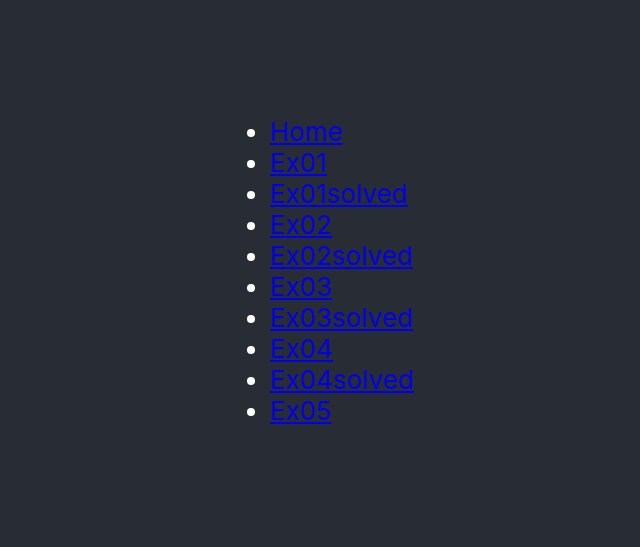
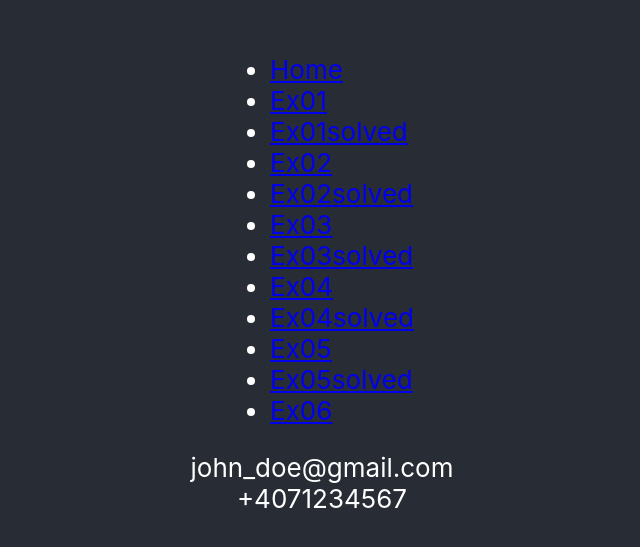
Before and after one commit to react-cluj/workshop-react, a React (Create React App) app: page /ex05solved in a window 1280 px wide. Shown: the part 129-676 px from the top of the page, without its empty margins (318-958 px from the left). Built offline with nearby package versions, Linux system fonts and the light colour scheme.

Commit message:
ex04 solution and ex05 task

```diff
--- a/src/App.js
+++ b/src/App.js
@@ -12,15 +12,13 @@ import Ex02 from './ex02/Ex02';
 import Ex03 from './ex03/Ex03';
 import Ex04 from './ex04/Ex04';
 import Ex05 from './ex05/Ex05';
-// import Ex06 from './ex06/Ex06';
-// import Ex07 from './ex07/Ex07';
+import Ex06 from './ex06/Ex06';
 import Ex01solved from './ex01/Ex01solved';
 import Ex02solved from './ex02/Ex02solved';
 import Ex03solved from './ex03/Ex03solved';
 import Ex04solved from './ex04/Ex04solved';
-// import Ex05solved from './ex05/Ex05solved';
+import Ex05solved from './ex05/Ex05solved';
 // import Ex06solved from './ex06/Ex06solved';
-// import Ex07solved from './ex07/Ex07solved';
 
 function App() {
 
@@ -58,20 +56,14 @@ function App() {
                     <li>
                         <Link to="/ex05">Ex05</Link>
                     </li>
-                    {/*<li>*/}
-                    {/*    <Link to="/ex05solved">Ex05solved</Link>*/}
-                    {/*</li>*/}
-                    {/*<li>*/}
-                    {/*    <Link to="/ex06">Ex06</Link>*/}
-                    {/*</li>*/}
+                    <li>
+                        <Link to="/ex05solved">Ex05solved</Link>
+                    </li>
+                    <li>
+                        <Link to="/ex06">Ex06</Link>
+                    </li>
                     {/*<li>*/}
                     {/*    <Link to="/ex06solved">Ex06solved</Link>*/}
-                    {/*</li>*/}
-                    {/*<li>*/}
-                    {/*    <Link to="/ex07">Ex07</Link>*/}
-                    {/*</li>*/}
-                    {/*<li>*/}
-                    {/*    <Link to="/ex07solved">Ex07solved</Link>*/}
                     {/*</li>*/}
                 </ul>
 
@@ -106,20 +98,14 @@ function App() {
                     <Route path="/ex05">
                         <Ex05 />
                     </Route>
-                    {/*<Route path="/ex05solved">*/}
-                    {/*    <Ex05solved />*/}
-                    {/*</Route>*/}
-                    {/*<Route path="/ex06">*/}
-                    {/*    <Ex06 />*/}
-                    {/*</Route>*/}
+                    <Route path="/ex05solved">
+                        <Ex05solved />
+                    </Route>
+                    <Route path="/ex06">
+                        <Ex06 />
+                    </Route>
                     {/*<Route path="/ex06solved">*/}
                     {/*    <Ex06solved />*/}
-                    {/*</Route>*/}
-                    {/*<Route path="/ex07">*/}
-                    {/*    <Ex07 />*/}
-                    {/*</Route>*/}
-                    {/*<Route path="/ex07solved">*/}
-                    {/*    <Ex07solved />*/}
                     {/*</Route>*/}
                 </Switch>
             </div>
--- a/src/ex05/Ex05solved.js
+++ b/src/ex05/Ex05solved.js
@@ -1,9 +1,13 @@
-import React from "react";
+import React, { useContext } from 'react';
+import CurrentUserContext from './CurrentUserContext';
 
 export default function Ex05solved() {
+    let currentUser = useContext(CurrentUserContext);
+
     return (
         <>
-            <h2>Ex05solved</h2>
+            <span>{currentUser.email}</span>
+            <span>{currentUser.phone}</span>
         </>
-    );
+    )
 }
--- a/src/ex06/Ex06.js
+++ b/src/ex06/Ex06.js
@@ -1,9 +1,38 @@
-import React from "react";
+import React, { useState, useEffect } from "react";
 
 export default function Ex06() {
+    /*
+        We can also make custom hooks in our apps, which make for greater re-usability.
+        Let's make a custom hook that tracks when a certain key is pressed.
+        We can use the event listeners for keydown and keyup to do this,
+        whilst setting the hooks internal state to pressed -or not pressed-
+
+    */
+    const happyEmoji = '😊', sadEmoji = '😢';
+    const happyPress = useKeyPress('h');
+    const sadPress = useKeyPress('s');
+
     return (
         <>
             <h2>Ex06</h2>
+            <div>
+                {happyPress && happyEmoji}
+                {sadPress && sadEmoji}
+            </div>
         </>
     );
 }
+
+function useKeyPress(targetKey) {
+    // State for keeping track of whether key is pressed
+    const [keyPressed, setKeyPressed] = useState(false);
+
+
+    // Add event listeners in useEffect, and toggle the keyPressed state based
+    // on keyup or keydown presses. The keyup and keydown events automatically
+    // grab the key pressed via the argument 'key'
+    useEffect(() => {
+    }, []);
+
+    return keyPressed;
+}
```
Also changed, not shown: src/ex07/Ex07.js (deleted, +0 -9 lines), src/ex07/Ex07solved.js (deleted, +0 -9 lines).
